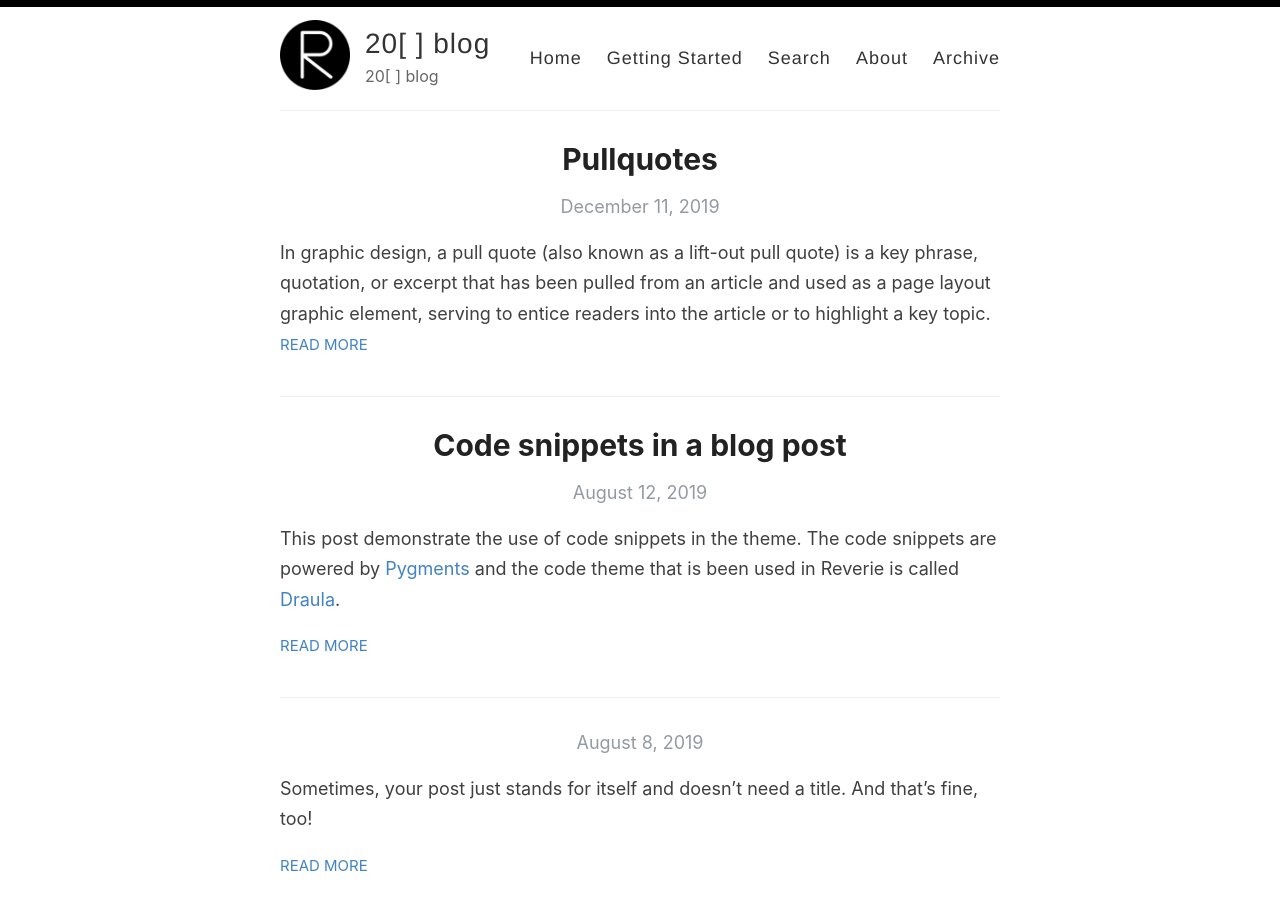
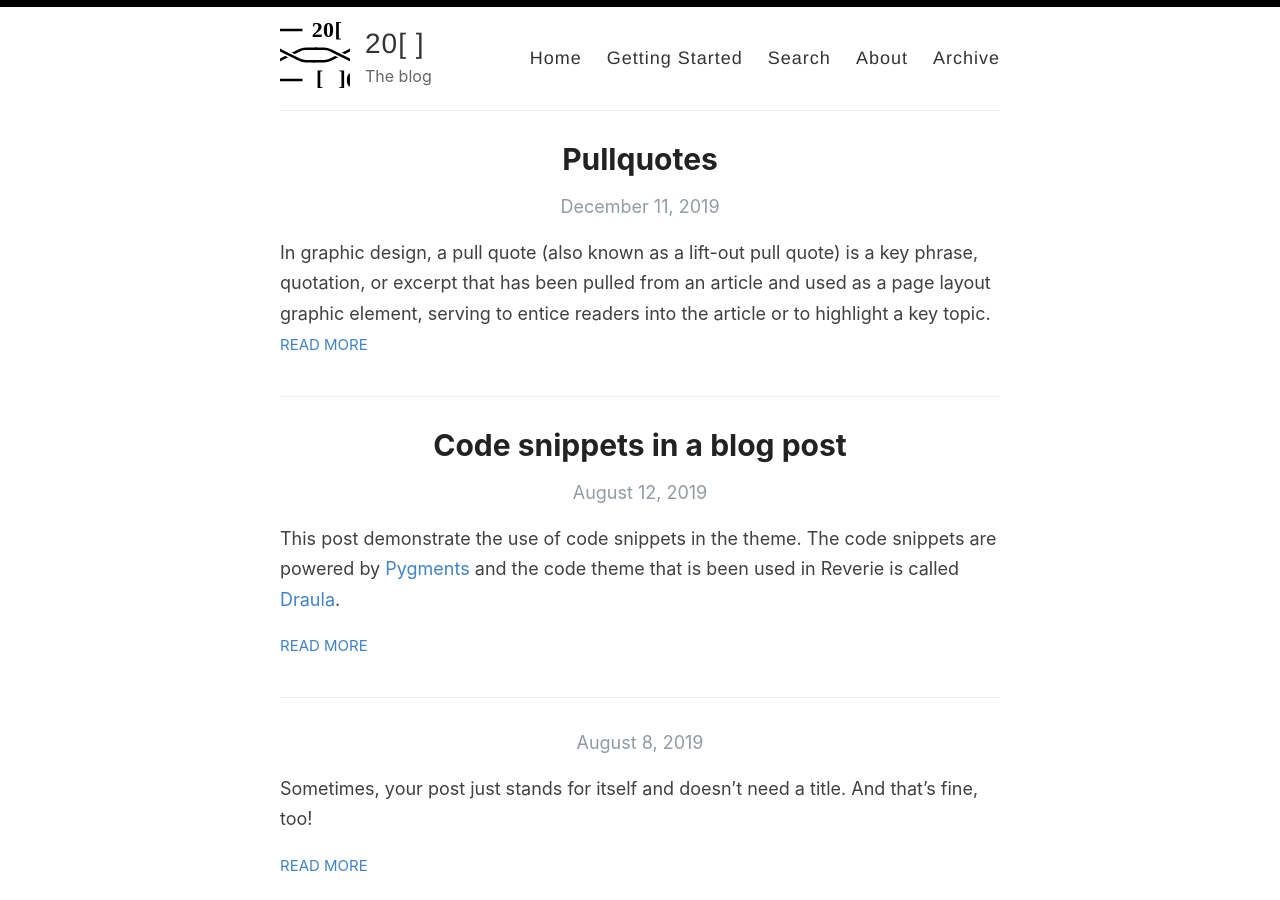
Before and after one commit to eric-downes/20sq-blog, a Jekyll site: the page built from index.html, in a window 1280 px wide and 900 px high. Built offline with Jekyll 4.4.1, drawn with Linux system fonts in a browser that asks for light colours; the list of posts is cut into pages by our own code.

Commit message:
Logo changed.

```diff
--- a/_config.yml
+++ b/_config.yml
@@ -3,16 +3,16 @@
 #
 
 # Name of your site (displayed in the header)
-name: "20[ ] blog"
+name: "20[ ]"
 
 # Name of the author
 author: 20squares UG
 
 # Short bio or description (displayed in the header)
-description: "20[ ] blog"
+description: "The blog"
 
 # URL of your avatar or profile pic
-avatar: /images/reverie.png
+avatar: /images/logoplex.svg
 
 #
 # Flags below are optional
```
Also changed, not shown: images/logoplex.svg (added).
